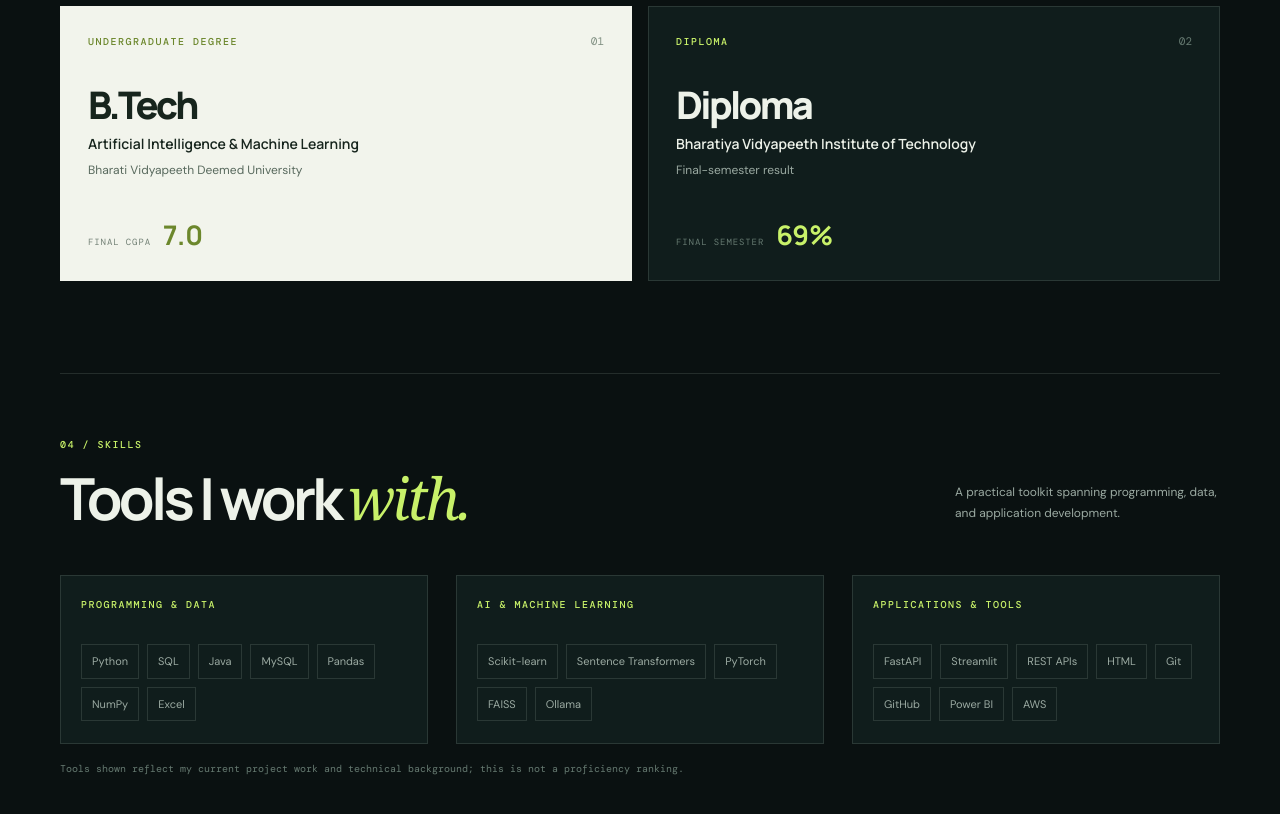
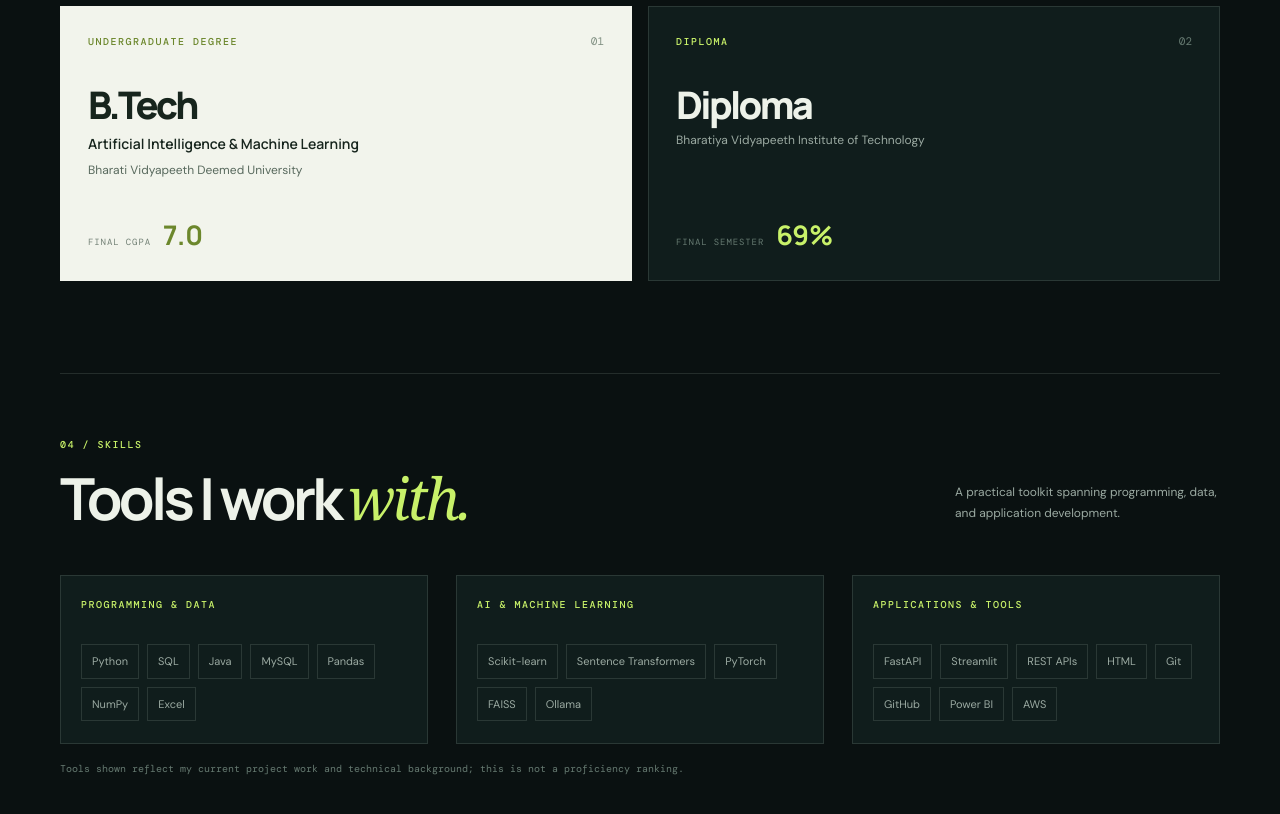
Before and after one commit to rahulkesarkar/ai-job-matching-agent, a plain HTML site: page docs/index.html in a window 1280 px wide. Shown: the part 2340-3154 px from the top of the page. Drawn offline with nearby package versions, Linux system fonts and the light colour scheme.

Commit message:
Correct diploma institution presentation

```diff
--- a/docs/index.html
+++ b/docs/index.html
@@ -151,8 +151,7 @@
         <article class="education-card" data-reveal>
           <div class="edu-top"><span class="micro-label">DIPLOMA</span><span class="edu-index">02</span></div>
           <h3>Diploma</h3>
-          <p class="edu-speciality">Bharatiya Vidyapeeth Institute of Technology</p>
-          <p class="edu-institution">Final-semester result</p>
+          <p class="edu-institution">Bharatiya Vidyapeeth Institute of Technology</p>
           <div class="edu-result"><span>FINAL SEMESTER</span><strong>69%</strong></div>
         </article>
       </div>
```
